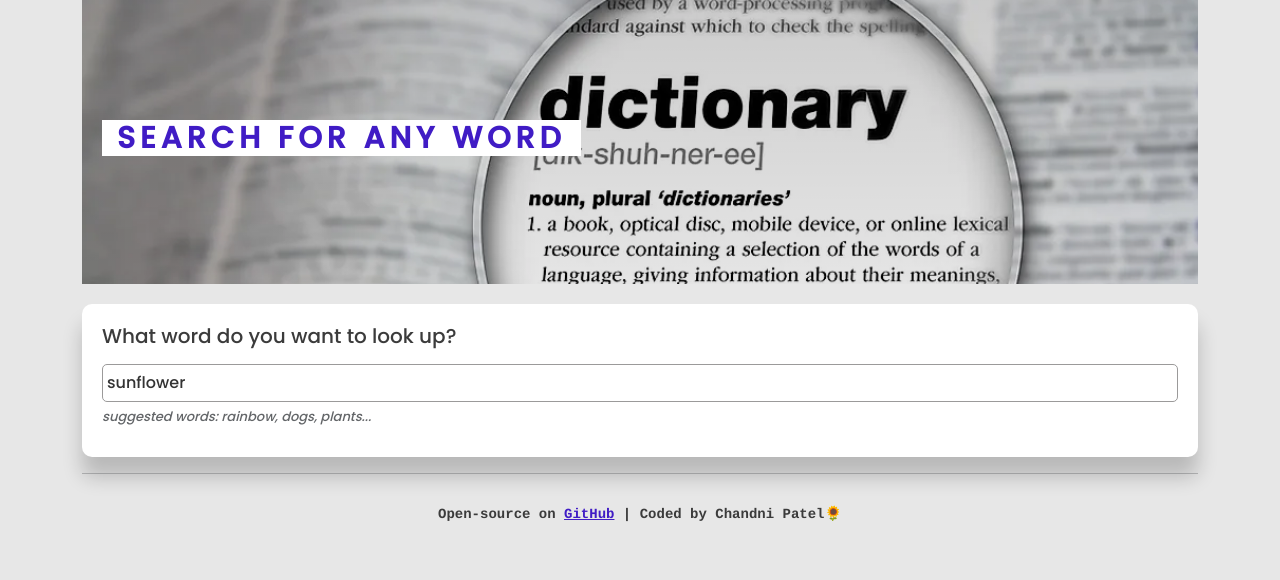
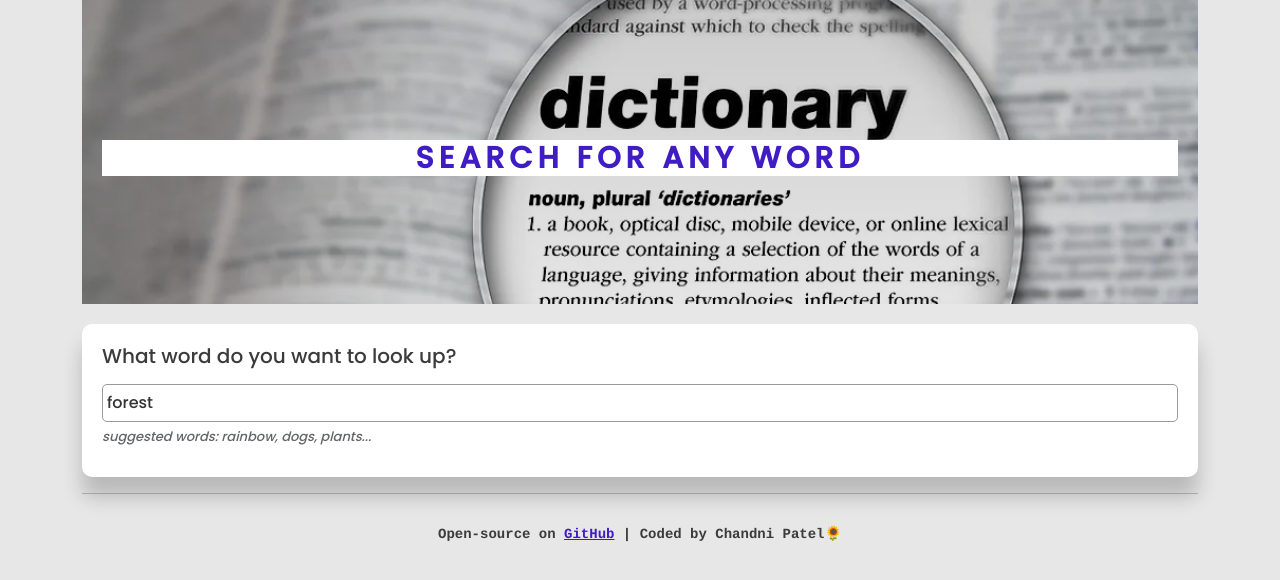
Before and after one commit to chandn33/dictionary-app, a React (Create React App) app: page / in a window 1280 px wide. Shown: the top 580 px of the page. Built offline with nearby package versions, Linux system fonts and the light colour scheme; no server answers.

Commit message:
styled h1 and added image to page

```diff
--- a/src/App.css
+++ b/src/App.css
@@ -9,6 +9,10 @@ header {
   background-size: cover;
   padding: 120px 20px;
 }
+.App section {
+  max-width: 100%;
+  margin: 0 auto;
+}
 .App footer {
   color: #3b3b3b;
   font-family: courier;
@@ -18,15 +22,16 @@ header {
   margin: 30px 0;
 }
 h1 {
+  text-align: center;
   text-transform: uppercase;
-  text-align: left;
-  padding: 0 15px;
   color: #401cc5;
   font-size: 30px;
-  background: #ffff;
-  display: inline-block;
+  margin-top: 20px;
+  display: block;
+  padding: 0 5px;
   letter-spacing: 5px;
   font-weight: 700;
+  background: #ffff;
 }
 a {
   color: #401cc5;
--- a/src/App.js
+++ b/src/App.js
@@ -10,7 +10,7 @@ export default function App() {
 </header>
 
     <main>
-      <Dictionary defaultKeyword="sunflower" />
+      <Dictionary defaultKeyword="forest" />
     </main>
 <hr />
     <footer>Open-source on <a href="https://github.com/chandn33/dictionary-project" target="_blank" rel="noopener noreferrer">GitHub</a> | Coded by Chandni Patel🌻</footer>
--- a/src/Dictionary.js
+++ b/src/Dictionary.js
@@ -1,22 +1,35 @@
 import React, { useState } from "react";
 import axios from "axios";
 import Results from "./Results";
+import Photos from "./Photos";
 import "./Dictionary.css";
 
 export default function Dictionary(props) {
     let [keyword, setKeyword] = useState(props.defaultKeyword);
     let [results, setResults] = useState(null);
     let [loaded, setLoaded]  = useState(false);
+    let [photos, setPhotos] = useState(null);
 
-function handleResponse(response) {
+function handleDictionaryResponse(response) {
     console.log(response.data[0]);
     setResults(response.data[0]);
+}
+
+function handlePexelsResponse(response) {
+    setPhotos(response.data.photos);
 }
 
 function search() {
 // documentation: https://dictionaryapi.dev/
 let apiUrl = `https://api.dictionaryapi.dev/api/v2/entries/en_US/${keyword}`;
-axios.get(apiUrl).then(handleResponse);
+axios.get(apiUrl).then(handleDictionaryResponse);
+
+let pexelsApiKey = "fVMou4J8RDX3ZA3iTvUZ5bQDY2n5EMYEoLCEB8dHgoTlKgqBVO0iaByY";
+let pexelsApiUrl = `https://api.pexels.com/v1/search?query=${keyword}&per_page=1`;
+let headers = {"Authorization" : `Bearer ${pexelsApiKey}`}
+
+axios.get(pexelsApiUrl, { headers: headers })
+.then(handlePexelsResponse);
 }
 
 function handleSubmit(event) {
@@ -47,6 +60,7 @@ if (loaded) {
           </div>
           </section>
           <Results results={results} />
+          <Photos photos={photos} />
         </div>
     )
 } else {
--- /dev/null
+++ b/src/Photos.js
@@ -0,0 +1,16 @@
+import React from "react";
+
+export default function Photos(props) {
+   if (props.photos) {
+    return <section className="Photos">
+        {props.photos.map(function(photo, index) {
+            return (
+                <img src={photo.src.landscape} key={index} />
+            );
+        })}
+    </section>
+
+   } else {
+    return null;
+   }
+}
--- a/src/index.css
+++ /dev/null
@@ -1,10 +0,0 @@
-body {
-  margin: 0;
-  font-family: poppins, sans-serif;
-  -webkit-font-smoothing: antialiased;
-  -moz-osx-font-smoothing: grayscale;
-}
-
-code {
-  font-family: poppins, sans-serif;
-}
--- a/src/index.js
+++ b/src/index.js
@@ -1,6 +1,5 @@
 import React from 'react';
 import ReactDOM from 'react-dom/client';
-import './index.css';
 import App from './App';
 import reportWebVitals from './reportWebVitals';
 
```
